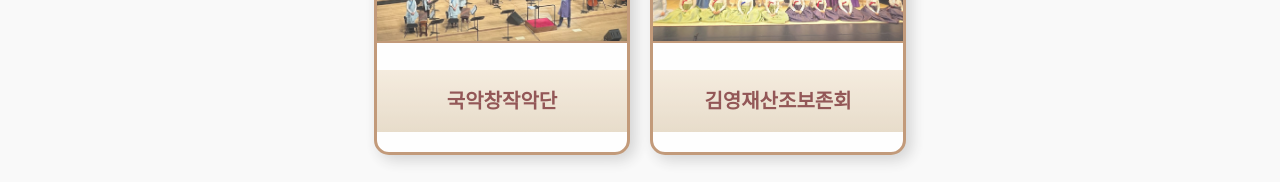
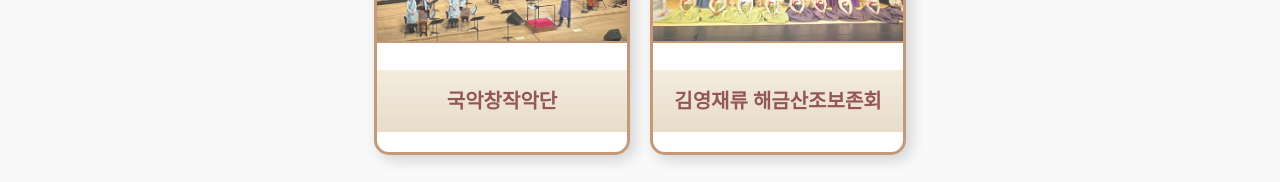
Before and after one commit to BrightLuminate/jawnproject, a React (Create React App) app: page / in a window 1280 px wide. Shown: the part 2853-3035 px from the top of the page. Built offline with nearby package versions, Linux system fonts and the light colour scheme.

Commit message:
Update Nationals.js

```diff
--- a/src/components/Nationals.js
+++ b/src/components/Nationals.js
@@ -22,8 +22,8 @@ function National() {
         </div>
 
         <div className="ensemble-card" onClick={() => navigate("/kim-young-jae-introduction")}>
-          <img src={gugak3} alt="김영재산조보존회" />
-          <p>김영재산조보존회</p>
+          <img src={gugak3} alt="김영재류 해금산조보존회" />
+          <p>김영재류 해금산조보존회</p>
         </div>
       </div>
     </div>
```
